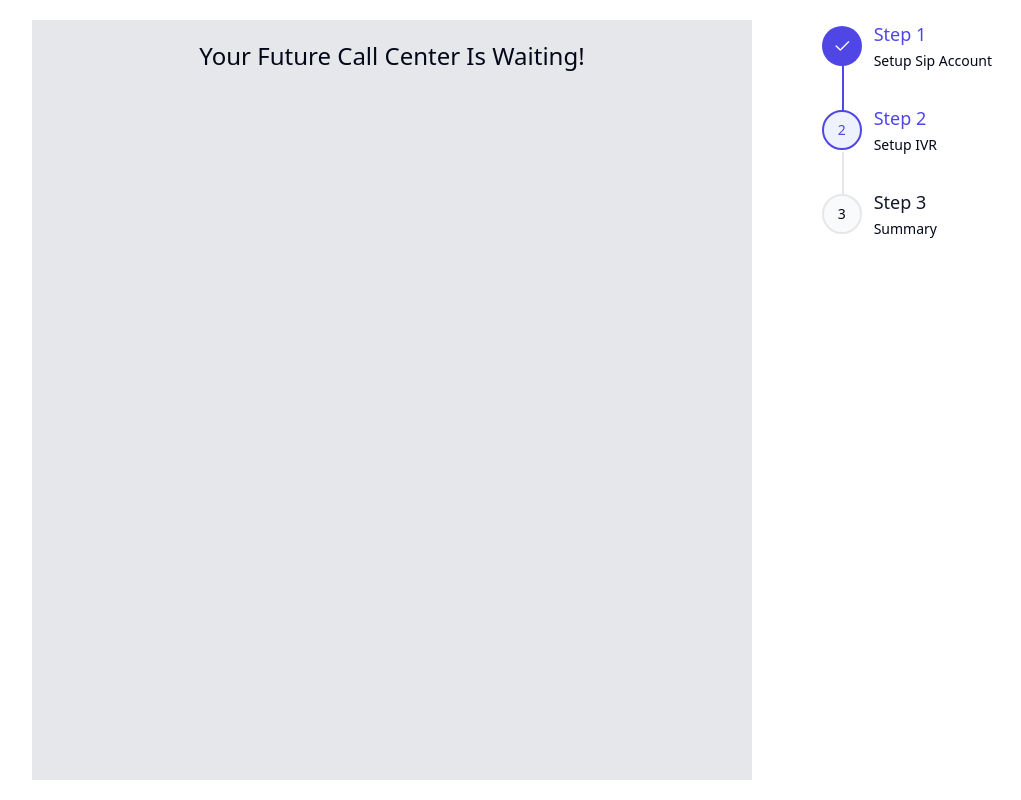
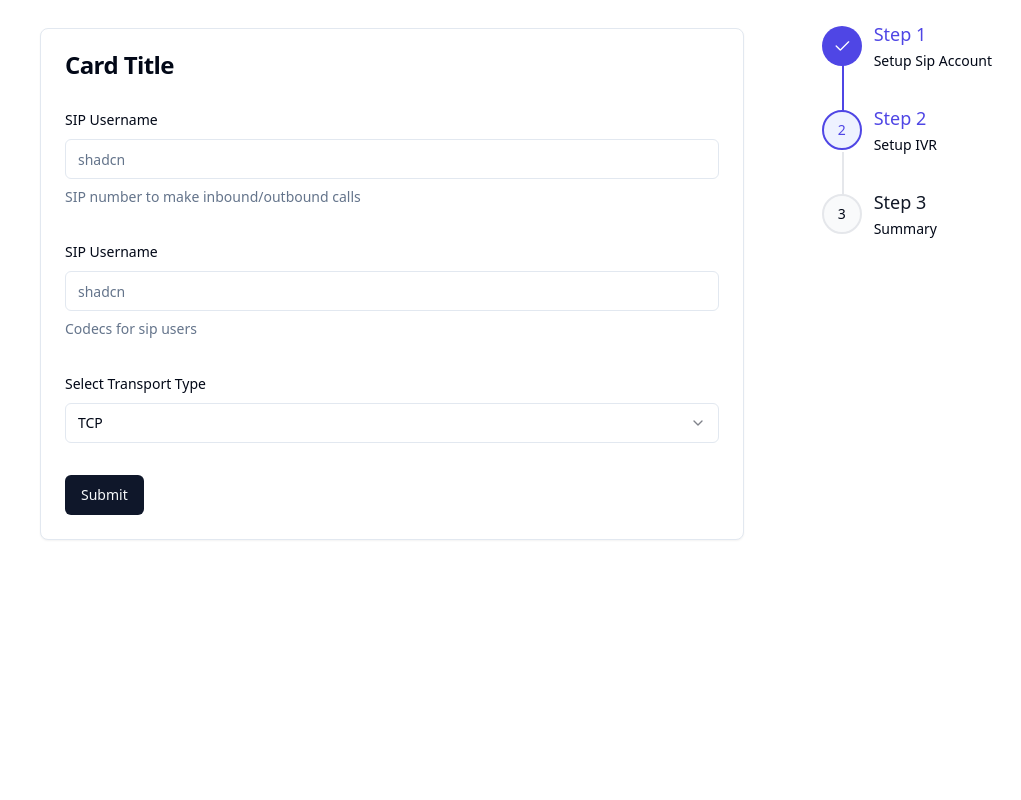
Before and after one commit to RizeKishimaro/callcenter-fe, a React (Vite) app: page /setup in a window 1280 px wide. Shown: the whole page, without its empty margins (128-1149 px from the left). Built offline with nearby package versions, Linux system fonts and the light colour scheme.

Commit message:
feat/develop: push setup

```diff
--- a/package.json
+++ b/package.json
@@ -12,11 +12,12 @@
   "dependencies": {
     "@hookform/resolvers": "^3.9.0",
     "@radix-ui/react-avatar": "^1.1.0",
-
+    "@radix-ui/react-checkbox": "^1.1.1",
     "@radix-ui/react-dialog": "^1.1.1",
     "@radix-ui/react-dropdown-menu": "^2.1.1",
     "@radix-ui/react-label": "^2.1.0",
     "@radix-ui/react-progress": "^1.1.0",
+    "@radix-ui/react-select": "^2.1.1",
     "@radix-ui/react-separator": "^1.1.0",
     "@radix-ui/react-slot": "^1.1.0",
     "@radix-ui/react-tabs": "^1.1.0",
--- /dev/null
+++ b/src/components/ui/select.tsx
@@ -0,0 +1,158 @@
+import * as React from "react"
+import * as SelectPrimitive from "@radix-ui/react-select"
+import { Check, ChevronDown, ChevronUp } from "lucide-react"
+
+import { cn } from "@/lib/utils"
+
+const Select = SelectPrimitive.Root
+
+const SelectGroup = SelectPrimitive.Group
+
+const SelectValue = SelectPrimitive.Value
+
+const SelectTrigger = React.forwardRef<
+  React.ElementRef<typeof SelectPrimitive.Trigger>,
+  React.ComponentPropsWithoutRef<typeof SelectPrimitive.Trigger>
+>(({ className, children, ...props }, ref) => (
+  <SelectPrimitive.Trigger
+    ref={ref}
+    className={cn(
+      "flex h-10 w-full items-center justify-between rounded-md border border-input bg-background px-3 py-2 text-sm ring-offset-background placeholder:text-muted-foreground focus:outline-none focus:ring-2 focus:ring-ring focus:ring-offset-2 disabled:cursor-not-allowed disabled:opacity-50 [&>span]:line-clamp-1",
+      className
+    )}
+    {...props}
+  >
+    {children}
+    <SelectPrimitive.Icon asChild>
+      <ChevronDown className="h-4 w-4 opacity-50" />
+    </SelectPrimitive.Icon>
+  </SelectPrimitive.Trigger>
+))
+SelectTrigger.displayName = SelectPrimitive.Trigger.displayName
+
+const SelectScrollUpButton = React.forwardRef<
+  React.ElementRef<typeof SelectPrimitive.ScrollUpButton>,
+  React.ComponentPropsWithoutRef<typeof SelectPrimitive.ScrollUpButton>
+>(({ className, ...props }, ref) => (
+  <SelectPrimitive.ScrollUpButton
+    ref={ref}
+    className={cn(
+      "flex cursor-default items-center justify-center py-1",
+      className
+    )}
+    {...props}
+  >
+    <ChevronUp className="h-4 w-4" />
+  </SelectPrimitive.ScrollUpButton>
+))
+SelectScrollUpButton.displayName = SelectPrimitive.ScrollUpButton.displayName
+
+const SelectScrollDownButton = React.forwardRef<
+  React.ElementRef<typeof SelectPrimitive.ScrollDownButton>,
+  React.ComponentPropsWithoutRef<typeof SelectPrimitive.ScrollDownButton>
+>(({ className, ...props }, ref) => (
+  <SelectPrimitive.ScrollDownButton
+    ref={ref}
+    className={cn(
+      "flex cursor-default items-center justify-center py-1",
+      className
+    )}
+    {...props}
+  >
+    <ChevronDown className="h-4 w-4" />
+  </SelectPrimitive.ScrollDownButton>
+))
+SelectScrollDownButton.displayName =
+  SelectPrimitive.ScrollDownButton.displayName
+
+const SelectContent = React.forwardRef<
+  React.ElementRef<typeof SelectPrimitive.Content>,
+  React.ComponentPropsWithoutRef<typeof SelectPrimitive.Content>
+>(({ className, children, position = "popper", ...props }, ref) => (
+  <SelectPrimitive.Portal>
+    <SelectPrimitive.Content
+      ref={ref}
+      className={cn(
+        "relative z-50 max-h-96 min-w-[8rem] overflow-hidden rounded-md border bg-popover text-popover-foreground shadow-md data-[state=open]:animate-in data-[state=closed]:animate-out data-[state=closed]:fade-out-0 data-[state=open]:fade-in-0 data-[state=closed]:zoom-out-95 data-[state=open]:zoom-in-95 data-[side=bottom]:slide-in-from-top-2 data-[side=left]:slide-in-from-right-2 data-[side=right]:slide-in-from-left-2 data-[side=top]:slide-in-from-bottom-2",
+        position === "popper" &&
+          "data-[side=bottom]:translate-y-1 data-[side=left]:-translate-x-1 data-[side=right]:translate-x-1 data-[side=top]:-translate-y-1",
+        className
+      )}
+      position={position}
+      {...props}
+    >
+      <SelectScrollUpButton />
+      <SelectPrimitive.Viewport
+        className={cn(
+          "p-1",
+          position === "popper" &&
+            "h-[var(--radix-select-trigger-height)] w-full min-w-[var(--radix-select-trigger-width)]"
+        )}
+      >
+        {children}
+      </SelectPrimitive.Viewport>
+      <SelectScrollDownButton />
+    </SelectPrimitive.Content>
+  </SelectPrimitive.Portal>
+))
+SelectContent.displayName = SelectPrimitive.Content.displayName
+
+const SelectLabel = React.forwardRef<
+  React.ElementRef<typeof SelectPrimitive.Label>,
+  React.ComponentPropsWithoutRef<typeof SelectPrimitive.Label>
+>(({ className, ...props }, ref) => (
+  <SelectPrimitive.Label
+    ref={ref}
+    className={cn("py-1.5 pl-8 pr-2 text-sm font-semibold", className)}
+    {...props}
+  />
+))
+SelectLabel.displayName = SelectPrimitive.Label.displayName
+
+const SelectItem = React.forwardRef<
+  React.ElementRef<typeof SelectPrimitive.Item>,
+  React.ComponentPropsWithoutRef<typeof SelectPrimitive.Item>
+>(({ className, children, ...props }, ref) => (
+  <SelectPrimitive.Item
+    ref={ref}
+    className={cn(
+      "relative flex w-full cursor-default select-none items-center rounded-sm py-1.5 pl-8 pr-2 text-sm outline-none focus:bg-accent focus:text-accent-foreground data-[disabled]:pointer-events-none data-[disabled]:opacity-50",
+      className
+    )}
+    {...props}
+  >
+    <span className="absolute left-2 flex h-3.5 w-3.5 items-center justify-center">
+      <SelectPrimitive.ItemIndicator>
+        <Check className="h-4 w-4" />
+      </SelectPrimitive.ItemIndicator>
+    </span>
+
+    <SelectPrimitive.ItemText>{children}</SelectPrimitive.ItemText>
+  </SelectPrimitive.Item>
+))
+SelectItem.displayName = SelectPrimitive.Item.displayName
+
+const SelectSeparator = React.forwardRef<
+  React.ElementRef<typeof SelectPrimitive.Separator>,
+  React.ComponentPropsWithoutRef<typeof SelectPrimitive.Separator>
+>(({ className, ...props }, ref) => (
+  <SelectPrimitive.Separator
+    ref={ref}
+    className={cn("-mx-1 my-1 h-px bg-muted", className)}
+    {...props}
+  />
+))
+SelectSeparator.displayName = SelectPrimitive.Separator.displayName
+
+export {
+  Select,
+  SelectGroup,
+  SelectValue,
+  SelectTrigger,
+  SelectContent,
+  SelectLabel,
+  SelectItem,
+  SelectSeparator,
+  SelectScrollUpButton,
+  SelectScrollDownButton,
+}
--- a/src/setup/SetupHome.tsx
+++ b/src/setup/SetupHome.tsx
@@ -1,11 +1,14 @@
 import React from 'react'
+import SipCreateForm from './components/SipCreateForm'
 
 const SetupHome = () => {
   return (
     <div className='h-screen py-5'>
       <div className='w-3/4 mx-auto flex h-full justify-between '>
-        <div className='bg-gray-200 h-full w-3/4 p-2 '>
-          <h3 className=' text-2xl mt-3 font-medium text-center'>Your Future Call Center Is Waiting!</h3>
+
+        <div className='h-full w-3/4 p-2 '>
+          <SipCreateForm />
+
         </div>
         <div className=''>
           <ol className="overflow-hidden space-y-8">
--- /dev/null
+++ b/src/setup/components/IvrSetup.tsx
@@ -0,0 +1,9 @@
+import React from 'react'
+
+const IvrSetup = () => {
+  return (
+    <div>IvrSetup</div>
+  )
+}
+
+export default IvrSetup
--- /dev/null
+++ b/src/setup/components/SipCreateForm.tsx
@@ -0,0 +1,130 @@
+
+import React from 'react';
+import { Button } from "../../components/ui/button";
+import {
+  Form,
+  FormControl,
+  FormDescription,
+  FormField,
+  FormItem,
+  FormLabel,
+  FormMessage,
+} from "../../components/ui/form";
+import { Input } from "../../components/ui/input";
+import { z } from 'zod';
+import { useForm } from 'react-hook-form';
+import { zodResolver } from '@hookform/resolvers/zod';
+import { Card, CardContent, CardDescription, CardHeader, CardTitle } from '../../components/ui/card';
+import { Select, SelectTrigger, SelectContent, SelectItem, SelectLabel, SelectValue } from '../../components/ui/select';
+import { SelectGroup } from '@radix-ui/react-select';
+
+const formSchema = z.object({
+  username: z.string().min(2, {
+    message: "Username must be at least 2 characters.",
+  }),
+  codecs: z.string().min(4, {
+    message: "codec must not be less than 4 characters",
+  }),
+  transport: z.enum(["tcp", "udp", "ws", "wss"], {
+    message: "Invalid Transport",
+  }),
+});
+
+const SipCreateForm = () => {
+  const form = useForm<z.infer<typeof formSchema>>({
+    resolver: zodResolver(formSchema),
+    defaultValues: {
+      username: "",
+      codecs: "",
+      transport: "tcp", // Set default value if needed
+    }, mode: "onChange"
+  });
+  console.log(form.formState.errors);
+  function onSubmit(values: z.infer<typeof formSchema>) {
+    console.log(values);
+  }
+
+  return (
+    <Card>
+      <CardHeader>
+        <CardTitle>Card Title</CardTitle>
+        <CardDescription></CardDescription>
+      </CardHeader>
+      <CardContent>
+        <Form {...form}>
+          <form onSubmit={form.handleSubmit(onSubmit)} className="space-y-8">
+            <FormField
+              control={form.control}
+              name="username"
+              render={({ field }) => (
+                <FormItem>
+                  <FormLabel>SIP Username</FormLabel>
+                  <FormControl>
+                    <Input placeholder="shadcn" {...field} />
+                  </FormControl>
+                  <FormDescription>
+                    SIP number to make inbound/outbound calls
+                  </FormDescription>
+                  <FormMessage />
+                </FormItem>
+              )}
+            />
+            <FormField
+              control={form.control}
+              name="codecs"
+              render={({ field }) => (
+                <FormItem>
+                  <FormLabel>SIP Username</FormLabel>
+                  <FormControl>
+                    <Input placeholder="shadcn" {...field} />
+                  </FormControl>
+                  <FormDescription>
+                    Codecs for sip users
+                  </FormDescription>
+                  <FormMessage />
+                </FormItem>
+              )}
+            />
+
+
+            <FormField
+              control={form.control}
+              name="transport"
+              render={({ field }) => (
+                <FormItem>
+                  <FormLabel>Select Transport Type</FormLabel>
+                  <FormControl>
+                    <SelectGroup>
+                      <Select
+                        onValueChange={field.onChange}
+                        value={field.value}
+                      >
+                        <SelectTrigger>
+                          <SelectValue placeholder="Select transport" />
+                        </SelectTrigger>
+                        <SelectContent>
+                          <SelectLabel>Transport Options</SelectLabel>
+                          <SelectItem value="tcp">TCP</SelectItem>
+                          <SelectItem value="udp">UDP</SelectItem>
+                          <SelectItem value="ws">WS</SelectItem>
+                          <SelectItem value="wss">WSS</SelectItem>
+                        </SelectContent>
+                      </Select>
+                    </SelectGroup>
+
+                  </FormControl>
+
+                  <FormMessage />
+                </FormItem>
+              )}
+            />
+
+            <Button type="submit">Submit</Button>
+          </form>
+        </Form>
+      </CardContent>
+    </Card>
+  );
+}
+
+export default SipCreateForm;
```
Also changed, not shown: 1 other file (tests, documents, lock files or other folders).
